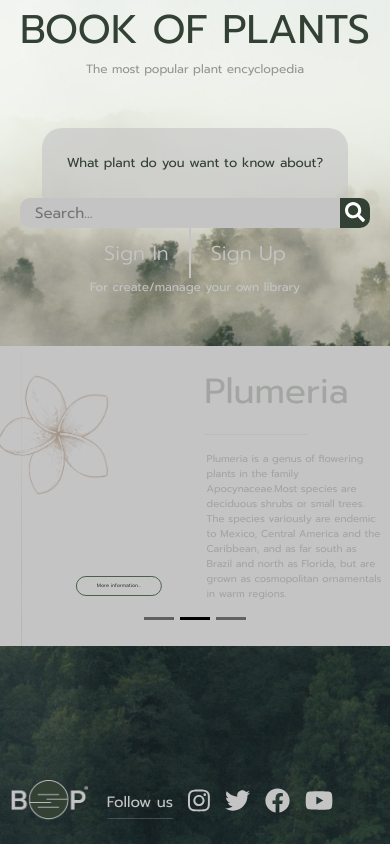
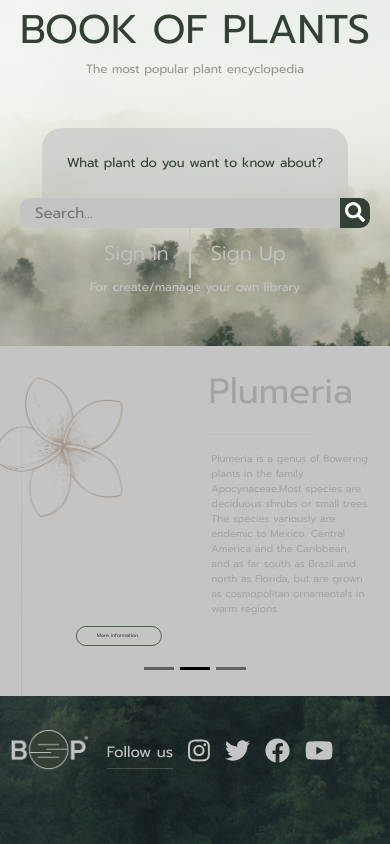
Before and after one commit to abramov-david/Book-of-plants, a Next.js app: page / in a window 390 px wide. Built offline with nearby package versions, Linux system fonts and the light colour scheme.

Commit message:
fix vertical mobile sizing

```diff
--- a/styles/index.module.css
+++ b/styles/index.module.css
@@ -4,6 +4,7 @@
     background-position: center;
     background-size: cover;
     height: 100vh;
+    overflow-x: hidden;
   }
   .main{
       display: flex;
@@ -223,12 +224,12 @@
     }
 
 .footer{
+    margin-top: 20px;
     width: 100%;
     display: flex;
     flex-direction: row;
     align-items: center;
     justify-content: center;
-    position: absolute;
     bottom: 9px;
 }
 
@@ -299,6 +300,7 @@
           margin:0px
       }
       .carouselItem{
+          height: 350px;
         padding:20px 0px 0px 0px ;
     }
     .carouselItemImg{
@@ -307,6 +309,7 @@
         height: 50%;
     }
     .carouselItemText{
+        margin-left: 30px;
         width: 70%;
         font-size: 10px;
     }
@@ -321,6 +324,9 @@
         font-size: 5px;
         font-weight: 400;
         transition: 0.3s ease-in-out;
+    }
+    .carouselItemTitle{
+        margin-left: 30px;
     }
     .footerLabels{
         margin-left: 15px;
```
